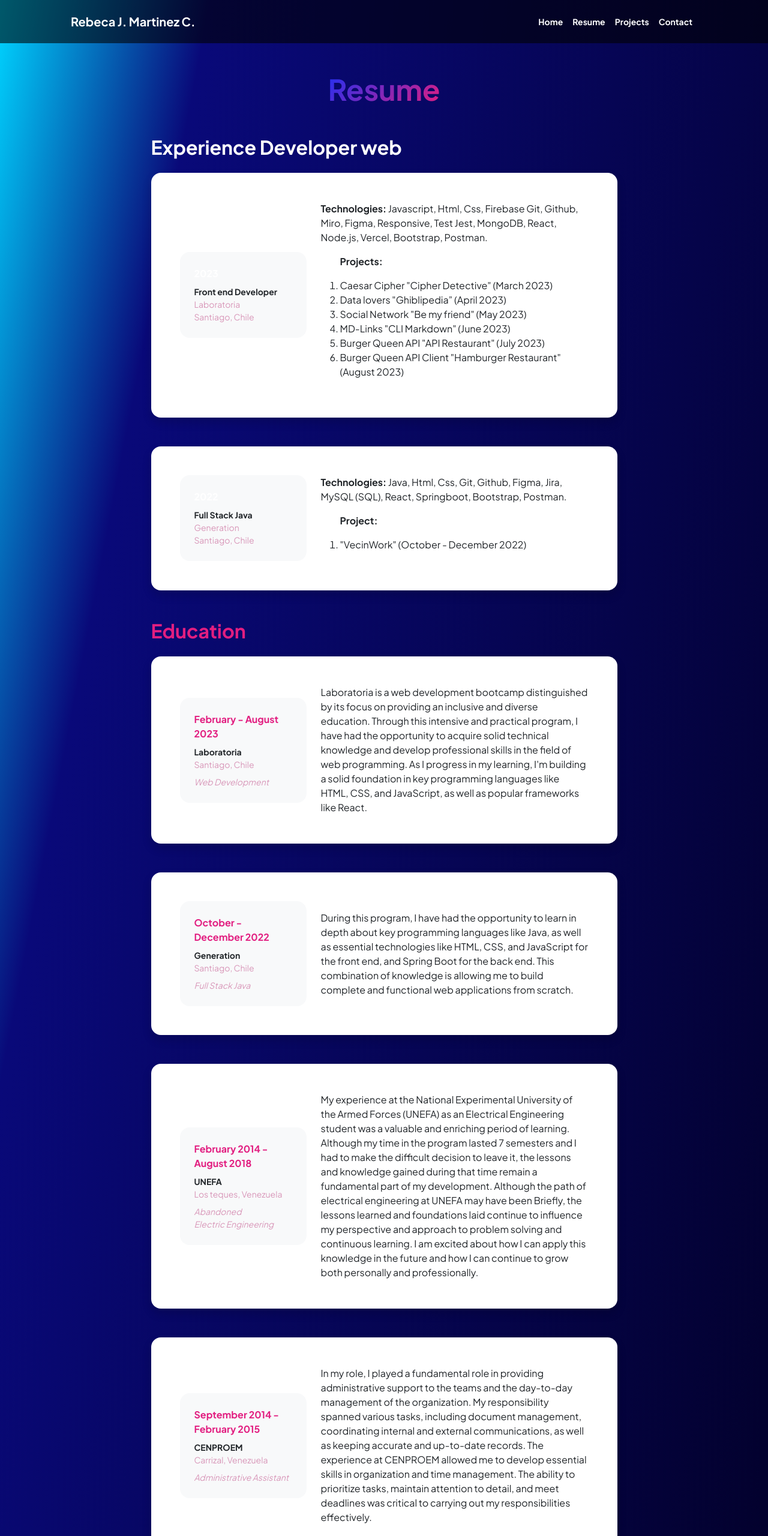
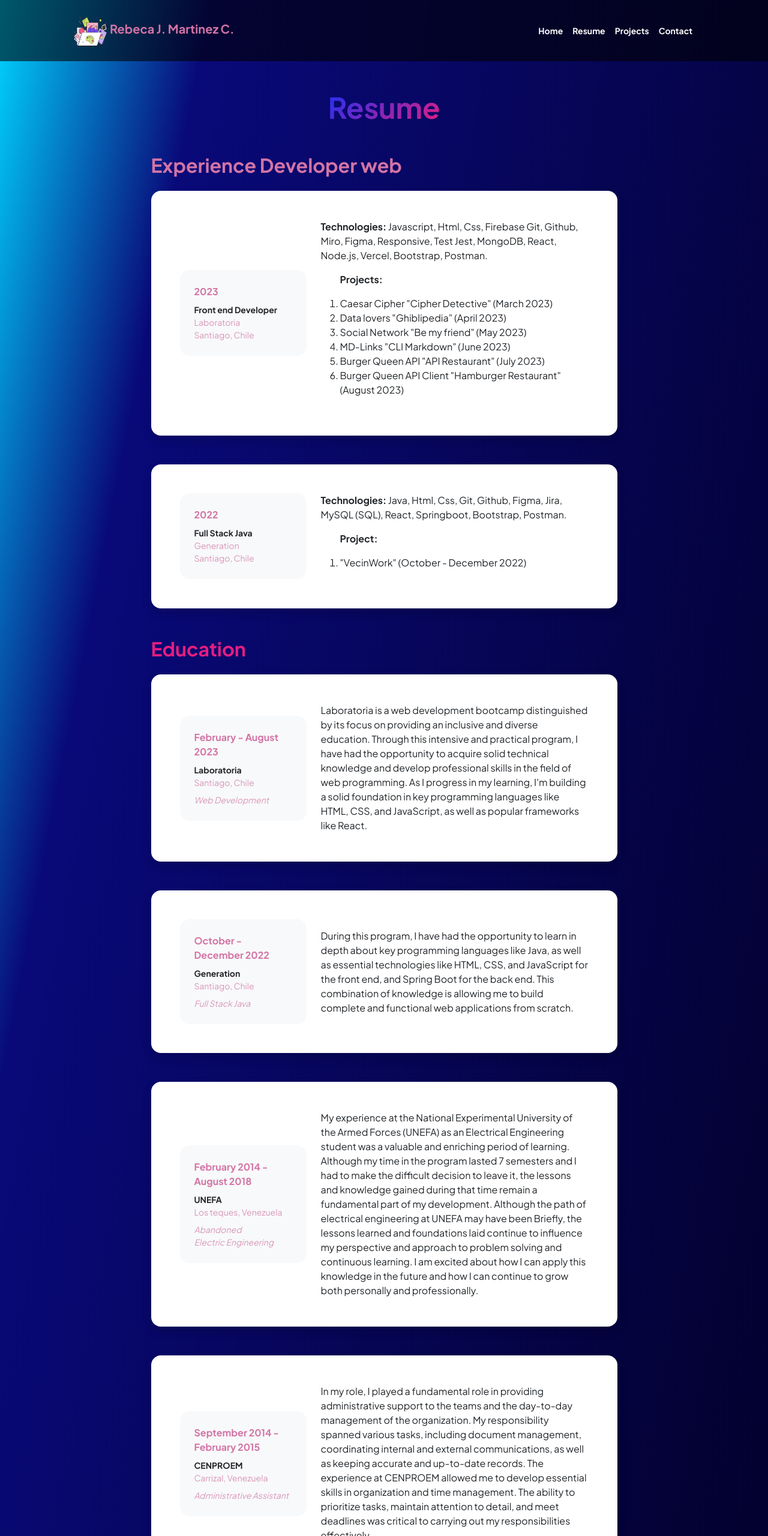
Before and after one commit to jhosefin/Portfolio, a plain HTML site: page resume.html in a window 1280 px wide. Shown: the top 2560 px of the page at 60% size. Drawn offline with nearby package versions, Linux system fonts and the light colour scheme.

Commit message:
contact modified

```diff
--- a/resume.html
+++ b/resume.html
@@ -22,7 +22,7 @@
             <!-- Navigation-->
             <nav class="navbar navbar-expand-lg navbar-light bg-white py-3">
                 <div class="container px-5">
-                    <a class="navbar-brand" href="index.html"><span class="fw-bolder text-primary">Rebeca J. Martinez C.</span></a>
+                    <a class="navbar-brand" href="index.html"><img src="./assets/Portfolio.png" class="img-logo"/><span class="fw-bolder text-primary">Rebeca J. Martinez C.</span></a>
                     <button class="navbar-toggler" type="button" data-bs-toggle="collapse" data-bs-target="#navbarSupportedContent" aria-controls="navbarSupportedContent" aria-expanded="false" aria-label="Toggle navigation"><span class="navbar-toggler-icon"></span></button>
                     <div class="collapse navbar-collapse" id="navbarSupportedContent">
                         <ul class="navbar-nav ms-auto mb-2 mb-lg-0 small fw-bolder">
@@ -117,7 +117,7 @@
                                     <div class="row align-items-center gx-5">
                                         <div class="col text-center text-lg-start mb-4 mb-lg-0">
                                             <div class="bg-light p-4 rounded-4">
-                                                <div class="text-secondary fw-bolder mb-2">February - August 2023</div>
+                                                <div class="text-primary fw-bolder mb-2">February - August 2023</div>
                                                 <div class="mb-2">
                                                     <div class="small fw-bolder">Laboratoria</div>
                                                     <div class="small text-muted">Santiago, Chile</div>
@@ -137,7 +137,7 @@
                                     <div class="row align-items-center gx-5">
                                         <div class="col text-center text-lg-start mb-4 mb-lg-0">
                                             <div class="bg-light p-4 rounded-4">
-                                                <div class="text-secondary fw-bolder mb-2">October - December 2022</div>
+                                                <div class="text-primary fw-bolder mb-2">October - December 2022</div>
                                                 <div class="mb-2">
                                                     <div class="small fw-bolder">Generation</div>
                                                     <div class="small text-muted">Santiago, Chile</div>
@@ -157,7 +157,7 @@
                                     <div class="row align-items-center gx-5">
                                         <div class="col text-center text-lg-start mb-4 mb-lg-0">
                                             <div class="bg-light p-4 rounded-4">
-                                                <div class="text-secondary fw-bolder mb-2">February 2014 - August 2018</div>
+                                                <div class="text-primary fw-bolder mb-2">February 2014 - August 2018</div>
                                                 <div class="mb-2">
                                                     <div class="small fw-bolder">UNEFA</div>
                                                     <div class="small text-muted">Los teques, Venezuela</div>
@@ -178,7 +178,7 @@
                                     <div class="row align-items-center gx-5">
                                         <div class="col text-center text-lg-start mb-4 mb-lg-0">
                                             <div class="bg-light p-4 rounded-4">
-                                                <div class="text-secondary fw-bolder mb-2">September 2014 - February 2015</div>
+                                                <div class="text-primary fw-bolder mb-2">September 2014 - February 2015</div>
                                                 <div class="mb-2">
                                                     <div class="small fw-bolder">CENPROEM</div>
                                                     <div class="small text-muted">Carrizal, Venezuela</div>
```
Also changed, not shown: index.html (+1 -1 lines), projects.html (+1 -1 lines), assets/Portfolio.png (added), css/styles.css.
